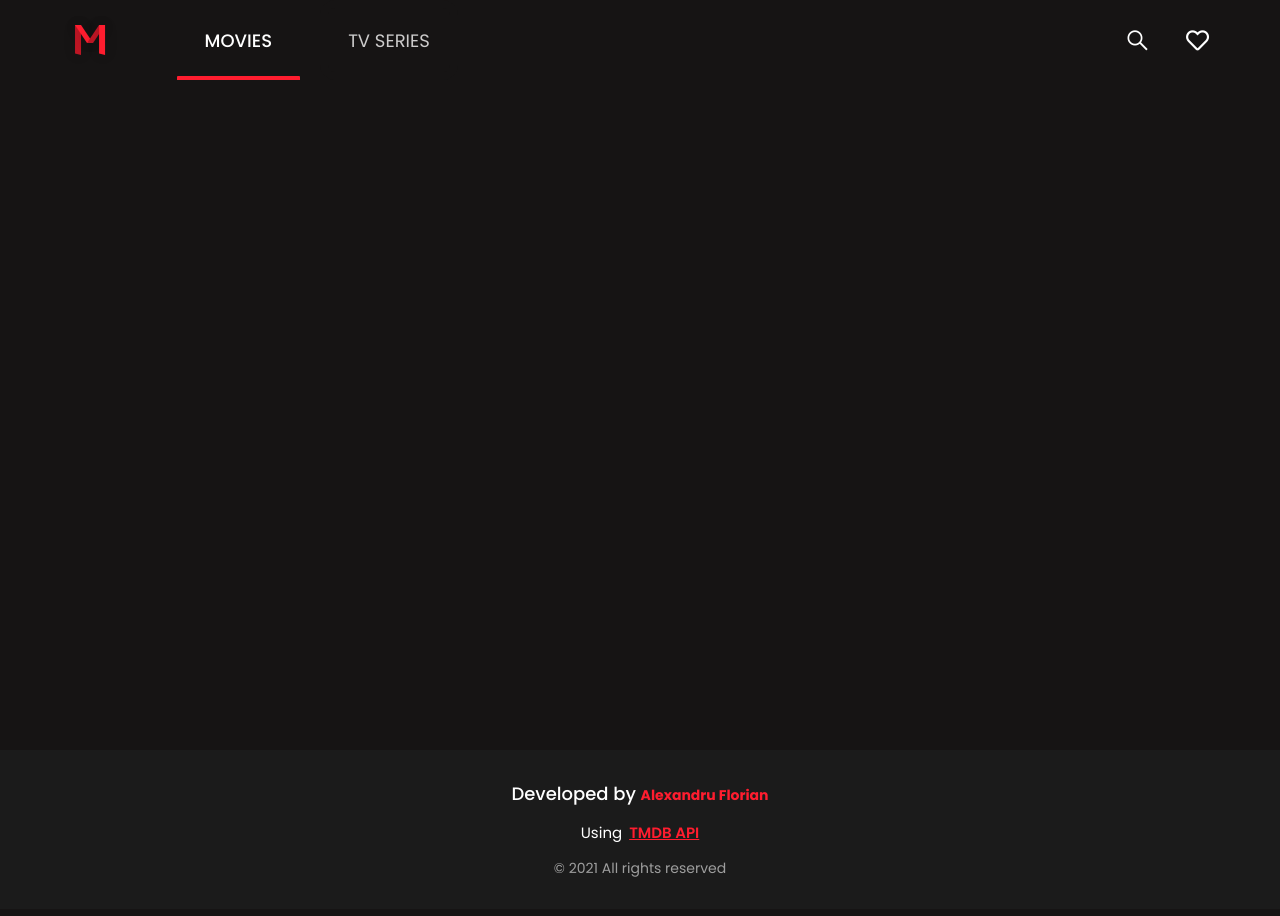
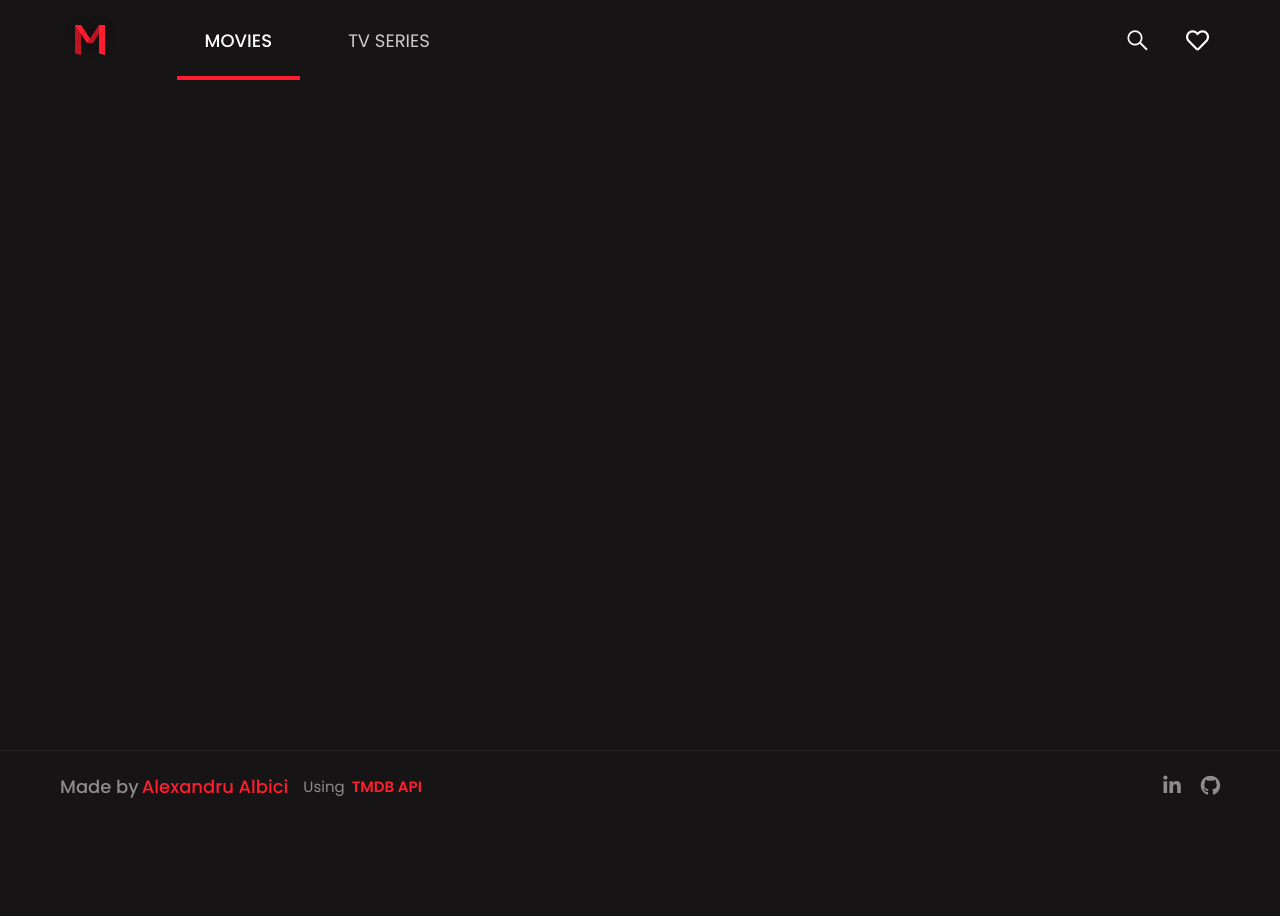
Before and after one commit to Xander1796/movieflix, a plain HTML site: page index.html in a window 1280 px wide. Shown: the top 916 px of the page. Drawn offline with Linux system fonts and the light colour scheme; no server answers.

Commit message:
Changed the footer and the formatting of text introduced with javascript

```diff
--- a/index.html
+++ b/index.html
@@ -422,11 +422,17 @@
 </section>
 
 <footer>
-  <div class="footer-creator">
-    <p>Developed by <span>Alexandru Florian</span></p>
+  <div class="footer-creator-credits">
+    <div class="footer-creator">
+      <p><span>Made by</span><a>Alexandru Albici</a></p>
+    </div>
+    <p class="footer-credits">Using <a href="https://developers.themoviedb.org/3" target="_blank">TMDB API</a></p>
   </div>
-  <p class="footer-credits">Using <a href="https://developers.themoviedb.org/3" target="_blank">TMDB API</a></p>
-  <span>&copy; 2021 All rights reserved</span>
+
+  <div class="footer-socials">
+    <a href=""><i class="fab fa-linkedin-in"></i></a>
+    <a href=""><i class="fab fa-github"></i></a>
+  </div>
 </footer>
 
 </body>
--- a/javascript.js
+++ b/javascript.js
@@ -693,7 +693,7 @@ const iJustTest = async function() {
 
   highlightMovieResponse.genres.forEach((genre, i) => {
      if(i >= 2) return;
-     highlightMovieGenres.push(genre.name);
+     highlightMovieGenres.push(" " + genre.name);
   });
 
   const movieTagline = highlightMovieResponse.tagline ? `<p class="movie-highlight-tagline">
@@ -828,7 +828,7 @@ const insertDataMovieHover = async function(child) {
     </span>`);
       movieRuntimesResponse.genres.forEach((genre, i) => {
         child.querySelector('.movie-info-genre-container').insertAdjacentHTML('beforeend', `
-           <span class="movie-info-genre">${i <= 3 ? genre.name : ''}${movieRuntimesResponse.genres.length - 1 === i || i >= 3 ? '' : ','}</span>
+           <span class="movie-info-genre">${i <= 3 ? genre.name : ''}${movieRuntimesResponse.genres.length - 1 === i || i >= 3 ? '' : ',\u00A0'}</span>
         `)
       })
 
@@ -1755,23 +1755,23 @@ const searchMobileContainerAnimationFunction = function() {
       let productionCompaniesArray = [];
 
       for(let i = 0; i < response.genres.length; i++) {
-        aboutGenresArray.push(response.genres[i].name);
+        aboutGenresArray.push(" " + response.genres[i].name);
       };
 
       for(let i = 0; i < 3 && i < response.genres.length; i++) {
-        highlightGenresArray.push(response.genres[i].name);
+        highlightGenresArray.push(" " + response.genres[i].name);
       };
 
       for(let i = 0; i < 3 && i < response.credits.cast.length; i++) {
-        castHighlightArray.push(response.credits.cast[i].name);
+        castHighlightArray.push(" " + response.credits.cast[i].name);
       };
 
       for(let i = 0; i < 11 && i < response.credits.cast.length; i++) {
-        castAboutArray.push(response.credits.cast[i].name);
+        castAboutArray.push(" " + response.credits.cast[i].name);
       };
 
       for(let i = 0; i < 5 && i < response.production_companies.length; i++) {
-        productionCompaniesArray.push(response.production_companies[i].name);
+        productionCompaniesArray.push(" " + response.production_companies[i].name);
       };
 
       movieInfoSectionContainer.dataset.id = child.dataset.id;
--- a/style.css
+++ b/style.css
@@ -2912,17 +2912,13 @@ button {
 footer {
   display: flex;
   width: 100%;
-  flex-direction: column;
-  align-items: center;
-  justify-content: center;
-  background: var(--secondary-color-4);
-  padding: 3rem 0;
+  justify-content: space-between;
+  flex-wrap: wrap;
+  gap: 1.5rem;
+  align-items: center;
+  border-top: 1px solid #242424;
+  padding: 2rem var(--page-padding);
   z-index: 2;
-}
-
-footer span {
-  font-size: 1.4rem;
-  color: #9e9e9e;
 }
 
 .footer-inactive {
@@ -2930,32 +2926,57 @@ footer span {
   visibility: hidden;
 }
 
+.footer-creator-credits {
+  display: flex;
+  flex-wrap: wrap;
+  align-items: center;
+  gap: 1.5rem;
+}
+
 .footer-creator {
   display: flex;
   align-items: center;
+  gap: 2rem;
+}
+
+.footer-creator a {
+  color: var(--secondary-color-2);
+  margin-left: .3rem;
 }
 
 .footer-creator p {
   font-size: 1.8rem;
   font-weight: 500;
-  color: var(--secondary-color-1);
-}
-
-.footer-creator span {
-  font-weight: 700;
-  color: var(--secondary-color-2);
+  color: #8C8C8C;
 }
 
 .footer-credits {
-  margin: 1.4rem 0;
-  color: var(--secondary-color-1);
+  color: #8C8C8C;
   font-size: 1.5rem;
 }
 
+
 .footer-credits a {
+  text-decoration: none;
   color: var(--secondary-color-2);
   margin-left: 0.3rem;
   font-weight: 600;
+}
+
+.footer-socials {
+  display: flex;
+
+}
+
+.footer-socials a {
+  text-decoration: none;
+  color: #8C8C8C;
+  font-size: 2rem;
+  cursor: pointer;
+}
+
+.footer-socials a:last-of-type {
+  margin-left: 2rem;
 }
 
 @media (max-width: 1600px) {
@@ -3654,6 +3675,10 @@ footer span {
     margin: 1rem 0;
   }
 
+  .footer-socials a {
+    font-size: 1.6rem;
+  }
+
   .movie-info-section-highlight-informations-container {
     display: grid;
     grid-template-areas:
@@ -4083,10 +4108,6 @@ footer span {
 
   .my-favorite-list-title {
     font-size: 1.6rem;
-  }
-
-  footer {
-    text-align: center;
   }
 
   .footer-creator p,
```
